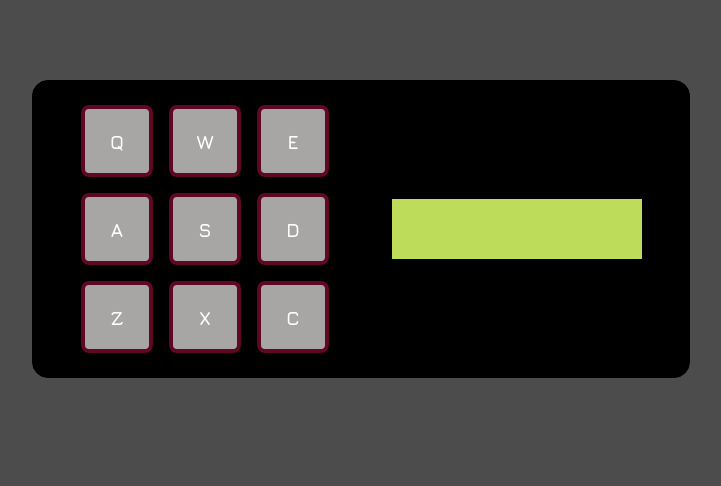
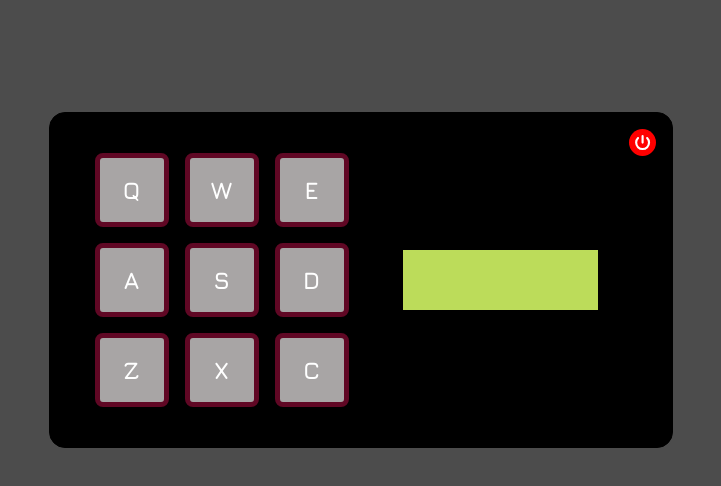
Before and after one commit to shwetakanekar/DrumMachine, a React (Vite) app: page / in a window 1280 px wide. Shown: the top 486 px of the page, without its empty margins (279-1000 px from the left). Built offline with nearby package versions, Linux system fonts and the light colour scheme.

Commit message:
* Added power button
* Modified styles

```diff
--- a/src/App.css
+++ b/src/App.css
@@ -1,7 +1,7 @@
 #drum-machine {
     display: flex;
-    margin: 5rem auto;
-    padding: 1rem;
+    margin: 7rem auto;
+    padding: 2rem;
     width: 50%;
     border: 1px solid #000000;
     justify-content: space-around;
@@ -9,6 +9,7 @@
     max-width: 624px;
     background-color: #000000;
     border-radius: 1rem;
+    position: relative;
 }
 
 #drum-keys {
@@ -28,15 +29,15 @@
     display: flex;
     justify-content: center;
     align-items: center;
-    height: 2rem;
-    width: 2rem;
-    border: 4px solid #600724;
-    padding: 1rem;
+    height: 4rem;
+    width: 4rem;
+    border: 5px solid #600724;
+    padding: 2rem;
     margin: 0.5rem;
     background-color: #a8a5a5;
     color: #ffffff;
     border-radius: 0.5rem;
-    font-size: 1.2rem;
+    font-size: 1.5rem;
 }
 
 #display {
@@ -44,5 +45,27 @@
     padding: 1rem;
     font-size: 1.5rem;
     background-color: #bcdc5a;
-    min-height: 28.8px;
+    min-height: 60.8px;
 }
+
+#power {
+    position: absolute;
+    top: 1rem;
+    right: 1rem;
+}
+
+#power-btn {
+    margin: 0;
+    padding: 0px;
+    height: 27px;
+    border-radius: 50%;
+    border: none;
+    background: black;
+}
+
+#power-icon {
+    background-color: #ff0000;
+    height: 1.7rem;
+    padding: 5px;
+    border-radius: 50%;
+}
--- a/src/App.jsx
+++ b/src/App.jsx
@@ -1,51 +1,68 @@
-import { useEffect, useState } from 'react';
+import { useEffect, useRef, useState } from 'react';
+
 import './App.css';
 
 function App() {
-  const keys = ['Q', 'W', 'E', 'A', 'S', 'D', 'Z', 'X', 'C'];
 
   let [displayValue, updateDisplayValue] = useState('');
+  let [power, updatePower] = useState(false);
+  let powerRef = useRef(power);
 
   useEffect(() => {
-    let drumKeys = document.getElementsByClassName('drum-pad');
-    for (let drumKey of drumKeys) {
-      let audioId = drumKey.innerText;
-      drumKey.addEventListener('click', () => {
-        playSound(audioId);
-        updateDisplayValue(drumKey.id.replace(/-/g, ' '));
-      });
-    }
+    const keys = ['Q', 'W', 'E', 'A', 'S', 'D', 'Z', 'X', 'C'];
 
     document.addEventListener('keydown', (event) => {
-      if(keys.includes(event.key.toUpperCase())) {
+      if(keys.includes(event.key.toUpperCase()) && powerRef.current) {
         playSound(event.key.toUpperCase());
         updateDisplayValue(document.getElementById(event.key.toUpperCase()).parentElement.id.replace(/-/g, ' '));
       }
     });
 
     return () => {
-      for (let drumKey of drumKeys) {
-        let audioId = drumKey.innerText;
-        drumKey.removeEventListener('click', () => playSound(audioId));
-      }
       document.removeEventListener('keydown', (event) => {
-        if(keys.includes(event.key.toUpperCase())) {
+        if(keys.includes(event.key.toUpperCase()) && powerRef.current) {
           playSound(event.key.toUpperCase());
+          updateDisplayValue(document.getElementById(event.key.toUpperCase()).parentElement.id.replace(/-/g, ' '));
         }
       });
     };
-  });
+  }, [power]);
 
   const playSound = (audioId) => {
     let sound = document.getElementById(audioId);
     sound.play();
   };
 
+  const togglePower = () => {
+    let newPower = !power;
+    let message = 'Power ' + (newPower ? 'ON' : 'OFF');
+    updateDisplayValue(message);
+    setTimeout(() => {
+      updateDisplayValue('');
+    }, 2000)
+    updatePower(newPower);
+    powerRef.current = newPower;
+  }
+
+  const keyPress = (key, message) => {
+    if (power) {
+      playSound(key);
+      updateDisplayValue(message);
+    }
+  }
+
   return (
     <>
       <div id="drum-machine">
+        <div id="power">
+          <button id="power-btn" onClick={togglePower}>
+            <svg id="power-icon" fill="none" stroke="#ffffff" strokeWidth="3" viewBox="0 0 24 24" xmlns="http://www.w3.org/2000/svg" aria-hidden="true">
+              <path strokeLinecap="round" strokeLinejoin="round" d="M5.636 5.636a9 9 0 1012.728 0M12 3v9"></path>
+            </svg>
+          </button>
+        </div>
         <div id="drum-keys">
-          <div className="drum-pad" id="heater-1">
+          <div className="drum-pad" id="heater-1" onClick={() => keyPress('Q', 'heater 1')}>
             <audio
               src="https://s3.amazonaws.com/freecodecamp/drums/Heater-1.mp3"
               className="clip"
@@ -53,7 +70,7 @@ function App() {
             ></audio>
             Q
           </div>
-          <div className="drum-pad" id="heater-2">
+          <div className="drum-pad" id="heater-2" onClick={() => keyPress('W', 'heater 2')}>
             <audio
               src="https://s3.amazonaws.com/freecodecamp/drums/Heater-2.mp3"
               className="clip"
@@ -61,7 +78,7 @@ function App() {
             ></audio>
             W
           </div>
-          <div className="drum-pad" id="heater-3">
+          <div className="drum-pad" id="heater-3" onClick={() => keyPress('E', 'heater 3')}>
             <audio
               src="https://s3.amazonaws.com/freecodecamp/drums/Heater-3.mp3"
               className="clip"
@@ -69,7 +86,7 @@ function App() {
             ></audio>
             E
           </div>
-          <div className="drum-pad" id="heater-4">
+          <div className="drum-pad" id="heater-4" onClick={() => keyPress('A', 'heater 4')}>
             <audio
               src="https://s3.amazonaws.com/freecodecamp/drums/Heater-4_1.mp3"
               className="clip"
@@ -77,7 +94,7 @@ function App() {
             ></audio>
             A
           </div>
-          <div className="drum-pad" id="clap">
+          <div className="drum-pad" id="clap" onClick={() => keyPress('S', 'clap')}>
             <audio
               src="https://s3.amazonaws.com/freecodecamp/drums/Heater-6.mp3"
               className="clip"
@@ -85,7 +102,7 @@ function App() {
             ></audio>
             S
           </div>
-          <div className="drum-pad" id="open-HH">
+          <div className="drum-pad" id="open-HH" onClick={() => keyPress('D', 'open HH')}>
             <audio
               src="https://s3.amazonaws.com/freecodecamp/drums/Dsc_Oh.mp3"
               className="clip"
@@ -93,7 +110,7 @@ function App() {
             ></audio>
             D
           </div>
-          <div className="drum-pad" id="kick-n-hat">
+          <div className="drum-pad" id="kick-n-hat" onClick={() => keyPress('Z', 'kick n hat')}>
             <audio
               src="https://s3.amazonaws.com/freecodecamp/drums/Kick_n_Hat.mp3"
               className="clip"
@@ -101,7 +118,7 @@ function App() {
             ></audio>
             Z
           </div>
-          <div className="drum-pad" id="kick">
+          <div className="drum-pad" id="kick" onClick={() => keyPress('X', 'kick')}>
             <audio
               src="https://s3.amazonaws.com/freecodecamp/drums/RP4_KICK_1.mp3"
               className="clip"
@@ -109,7 +126,7 @@ function App() {
             ></audio>
             X
           </div>
-          <div className="drum-pad" id="closed-HH">
+          <div className="drum-pad" id="closed-HH" onClick={() => keyPress('C', 'closed HH')}>
             <audio
               src="https://s3.amazonaws.com/freecodecamp/drums/Cev_H2.mp3"
               className="clip"
--- a/src/index.css
+++ b/src/index.css
@@ -1,3 +1,9 @@
+* {
+    margin: 0;
+    padding: 0;
+    box-sizing: border-box;
+}
+
 body {
     background-color: #4c4c4c;
     font-family: 'Jura', sans-serif;
```
